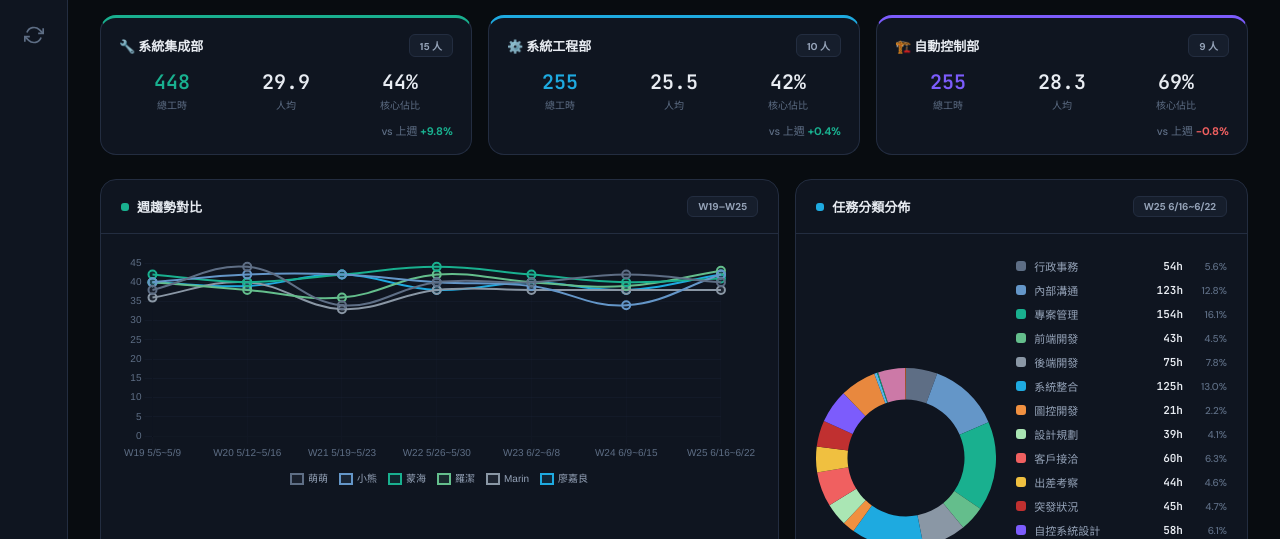
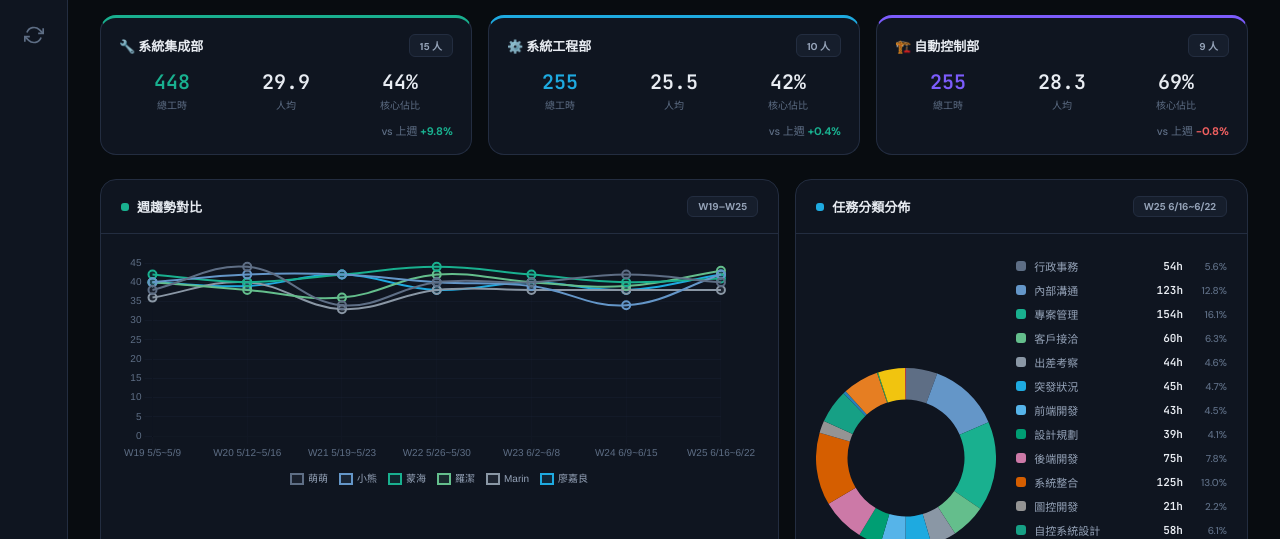
Before and after one commit to zhengshihuai-lab/josun-timesheet-cloud, a website: page public/index.html in a window 1280 px wide. Shown: the part 261-800 px from the top of the page. Drawn offline with nearby package versions, Linux system fonts and the light colour scheme.

Commit message:
feat: department-specific task categories from capability/workflow Excel files - SI(13大類/14細項), SE(15大類/15細項), AC(14大類/14細項) - 39 sheets updated

```diff
--- a/public/index.html
+++ b/public/index.html
@@ -550,16 +550,35 @@ body{font-family:'DM Sans','Noto Sans TC',sans-serif;background:var(--bg);color:
 
 <script>
 // ===== DATA =====
-const CATS = ['行政事務','內部溝通','專案管理','前端開發','後端開發','系統整合','圖控開發','設計規劃','客戶接洽','出差考察','突發狀況','自控系統設計','PLC程式開發','DDC控制器開發','圖控與人機介面','現場施工與調試','儀電工程'];
-const CAT_COLORS = ['#5E6E85','#6496C8','#19B08F','#64BE8C','#8A97A5','#1EAAE0','#F09040','#AAE6B4','#F06060','#F0C040','#C03030','#7C5CFC','#E8883E','#56B4E9','#009E73','#CC79A7','#D55E00'];
+const CATS = [
+  // Common (all depts)
+  '行政事務','內部溝通','專案管理','客戶接洽','出差考察','突發狀況',
+  // SI-specific (FMCS Workflow)
+  '項目立案與規劃','功能立項與深化設計','安裝工程管理','系統場景搭建','系統驗證與測試','系統交付','運維與新需求',
+  // SI legacy
+  '前端開發','設計規劃','後端開發','系統整合','圖控開發',
+  // SE-specific (Capability List)
+  '工程計劃與成本控管','文件與圖面管理','施工管理與物料追蹤','廠商與分包商管理','交付與驗收','自動控制專業','系統集成與通訊','品質與風險管理','教育培訓與學習',
+  // AC-specific (Capability List)
+  '自控系統設計','DDC控制器開發','PLC程式開發','圖控與人機介面','現場施工與調試','儀電工程','控制器設備與通訊','DDC-PLC控制邏輯開發','圖控系統(HMI)開發','系統軟體與環境建置'
+];
+const CAT_COLORS = [
+  '#5E6E85','#6496C8','#19B08F','#64BE8C','#8A97A5','#1EAAE0',
+  '#F09040','#AAE6B4','#F06060','#F0C040','#C03030','#7C5CFC','#E8883E',
+  '#56B4E9','#009E73','#CC79A7','#D55E00','#949494',
+  '#4A90D9','#2ECC71','#E74C3C','#F39C12','#8E44AD','#1ABC9C','#D35400','#C0392B','#2C3E50',
+  '#16A085','#2980B9','#E67E22','#27AE60','#F1C40F','#E91E63','#3F51B5','#00BCD4','#FF5722','#795548'
+];
 const NATURE = {
-  '核心開發':['前端開發','後端開發','系統整合','圖控開發','設計規劃','自控系統設計','PLC程式開發','DDC控制器開發','圖控與人機介面','現場施工與調試','儀電工程'],
-  '非專案工時':['行政事務','內部溝通'],
-  '管理工時':['專案管理'],
-  '對外工時':['客戶接洽','出差考察'],
-  '異常工時':['突發狀況']
+  '核心開發': ['前端開發','後端開發','系統整合','圖控開發','設計規劃','自控系統設計','DDC控制器開發','PLC程式開發','圖控與人機介面','現場施工與調試','儀電工程','控制器設備與通訊','DDC-PLC控制邏輯開發','圖控系統(HMI)開發','系統軟體與環境建置','系統場景搭建','自動控制專業','系統集成與通訊'],
+  '非專案工時': ['行政事務','內部溝通','教育培訓與學習'],
+  '管理工時': ['專案管理','工程計劃與成本控管','品質與風險管理','廠商與分包商管理'],
+  '對外工時': ['客戶接洽','出差考察','交付與驗收'],
+  '工程工時': ['安裝工程管理','施工管理與物料追蹤','文件與圖面管理'],
+  '項目生命週期': ['項目立案與規劃','功能立項與深化設計','系統驗證與測試','系統交付','運維與新需求'],
+  '異常工時': ['突發狀況']
 };
-const NATURE_COLORS = {'核心開發':'#19B08F','非專案工時':'#5E6E85','管理工時':'#6496C8','對外工時':'#F0C040','異常工時':'#F06060'};
+const NATURE_COLORS = {'核心開發':'#19B08F','非專案工時':'#5E6E85','管理工時':'#6496C8','對外工時':'#F0C040','工程工時':'#E8883E','項目生命週期':'#7C5CFC','異常工時':'#F06060'};
 
 const EMPLOYEES = [
   // SI - 系統集成部 (20人)
```
